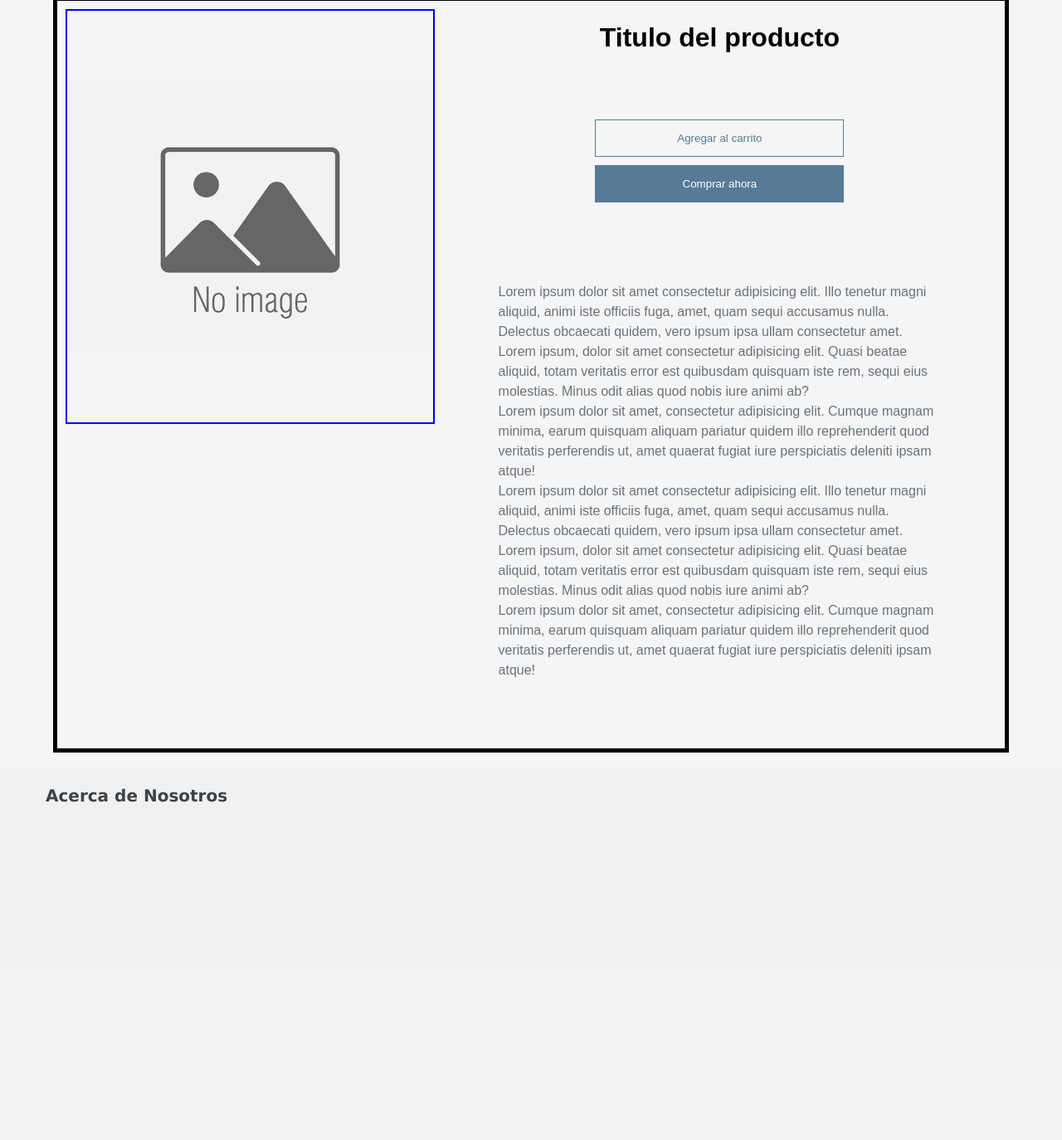
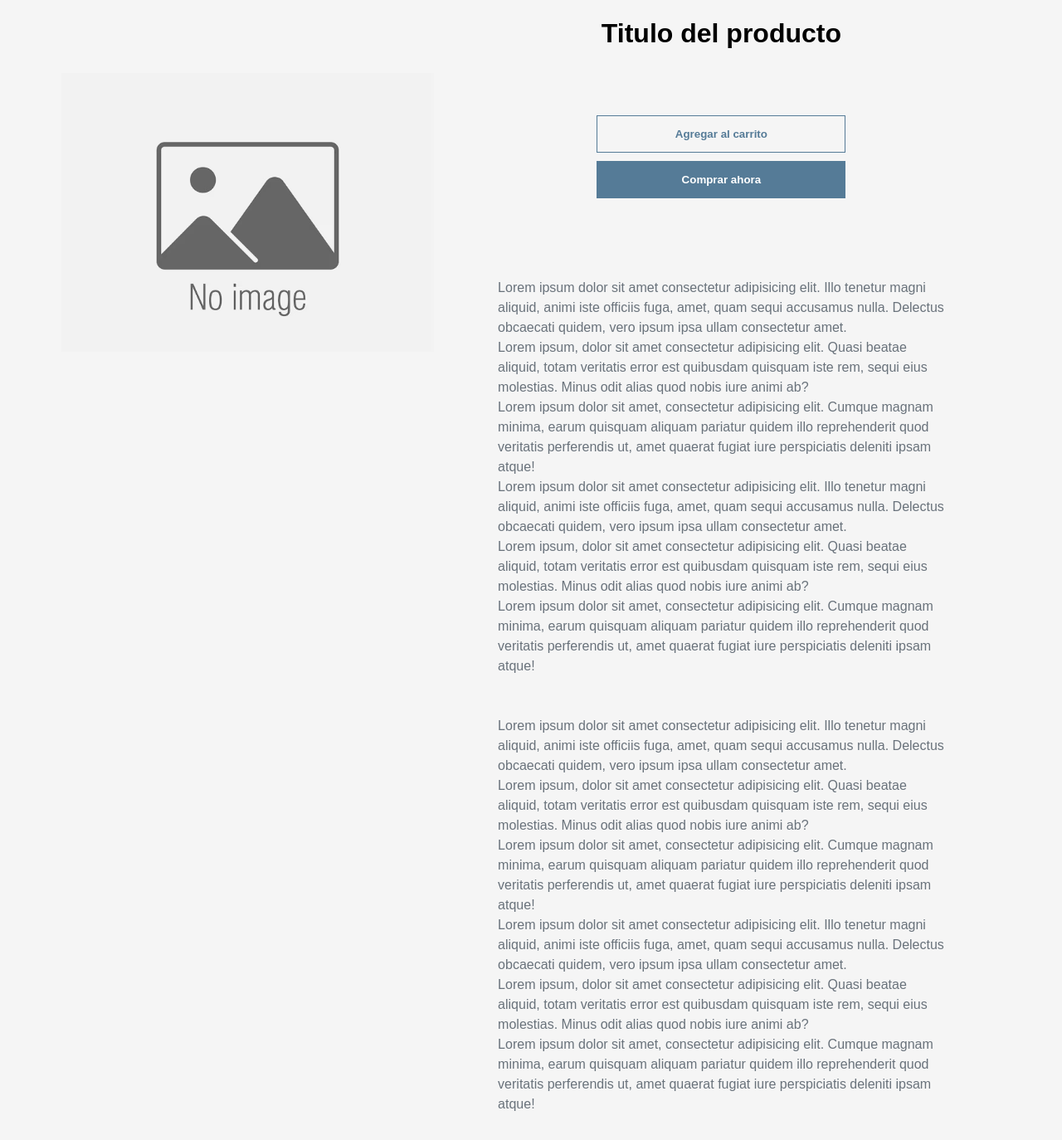
Before and after one commit to ivanmartirena/proyecto_veterinaria, a plain HTML site: page producto.html in a window 1280 px wide. Shown: the part 106-1480 px from the top of the page at 83% size. Drawn offline with nearby package versions, Linux system fonts and the light colour scheme.

Commit message:
09-11-2023 Agregado de estructura de producto

```diff
--- a/assets/style.css
+++ b/assets/style.css
@@ -44,7 +44,7 @@ html {
       height: 100%;
       margin: auto;
       display: flex;
-      padding: 0px 20px;
+      padding: 0px 60px;
       align-items: center;
     }
     .icono_menu_mobile {
@@ -205,7 +205,7 @@ html {
       color: black;
       text-transform: uppercase;
     }
-    /*Contenedor de Producto seleccionado*/
+    /*Contenedor de Producto a comprar*/
     div.container_all_producto{
       width: 100vw;
       overflow: hidden;
@@ -214,7 +214,7 @@ html {
       width: 90vw;
       padding: 10px;
       overflow-x: hidden;
-      border: 5px solid;
+      /* border: 5px solid; */
       margin: auto;
       display: flex;
       gap: 10px;
@@ -222,7 +222,7 @@ html {
     div.producto_seleccionado > .img_producto {
       width: 40%;
       height: 500px;
-      border: 2px solid blue;
+      /* border: 2px solid blue; */
       overflow: hidden;
     }
     div.producto_seleccionado > .img_producto > img {
@@ -259,6 +259,7 @@ html {
       background-color: #557b97;
       color: #fff;
       appearance: none;
+      font-weight: 700;
       border: 1px solid transparent;
     }
     .container_button > button.agregar_carrito {
@@ -266,6 +267,16 @@ html {
       color: #557b97;
       border-color: #557b97;
     }
+        .container_button > button.agregar_carrito:hover{
+          color: #3a576b;
+          cursor: pointer;
+    }
+    .container_button > button.comprar_ahora:hover{
+      background-color: #3b607a;
+      color: #fff;
+      cursor: pointer;
+    }
+
   .descripcion_producto{
     width: 80%;
     margin-top: 8rem;
--- a/producto.html
+++ b/producto.html
@@ -57,7 +57,7 @@
             <h1 class="titulo_producto">Titulo del producto</h1>
             <div class="container_button">
                 <button type="submit" class="agregar_carrito">Agregar al carrito</button>
-                <button type="submit">Comprar ahora</button>
+                <button type="submit" class="comprar_ahora">Comprar ahora</button>
             </div>
             <div class="descripcion_producto">
                 <p>
@@ -67,7 +67,14 @@
                     Lorem ipsum dolor sit amet consectetur adipisicing elit. Illo tenetur magni aliquid, animi iste officiis fuga, amet, quam sequi accusamus nulla. Delectus obcaecati quidem, vero ipsum ipsa ullam consectetur amet.
                     Lorem ipsum, dolor sit amet consectetur adipisicing elit. Quasi beatae aliquid, totam veritatis error est quibusdam quisquam iste rem, sequi eius molestias. Minus odit alias quod nobis iure animi ab?
                     Lorem ipsum dolor sit amet, consectetur adipisicing elit. Cumque magnam minima, earum quisquam aliquam pariatur quidem illo reprehenderit quod veritatis perferendis ut, amet quaerat fugiat iure perspiciatis deleniti ipsam atque!
-
+                </p>
+                <p>
+                    Lorem ipsum dolor sit amet consectetur adipisicing elit. Illo tenetur magni aliquid, animi iste officiis fuga, amet, quam sequi accusamus nulla. Delectus obcaecati quidem, vero ipsum ipsa ullam consectetur amet.
+                    Lorem ipsum, dolor sit amet consectetur adipisicing elit. Quasi beatae aliquid, totam veritatis error est quibusdam quisquam iste rem, sequi eius molestias. Minus odit alias quod nobis iure animi ab?
+                    Lorem ipsum dolor sit amet, consectetur adipisicing elit. Cumque magnam minima, earum quisquam aliquam pariatur quidem illo reprehenderit quod veritatis perferendis ut, amet quaerat fugiat iure perspiciatis deleniti ipsam atque!
+                    Lorem ipsum dolor sit amet consectetur adipisicing elit. Illo tenetur magni aliquid, animi iste officiis fuga, amet, quam sequi accusamus nulla. Delectus obcaecati quidem, vero ipsum ipsa ullam consectetur amet.
+                    Lorem ipsum, dolor sit amet consectetur adipisicing elit. Quasi beatae aliquid, totam veritatis error est quibusdam quisquam iste rem, sequi eius molestias. Minus odit alias quod nobis iure animi ab?
+                    Lorem ipsum dolor sit amet, consectetur adipisicing elit. Cumque magnam minima, earum quisquam aliquam pariatur quidem illo reprehenderit quod veritatis perferendis ut, amet quaerat fugiat iure perspiciatis deleniti ipsam atque!
                 </p>
 
             </div>
```
